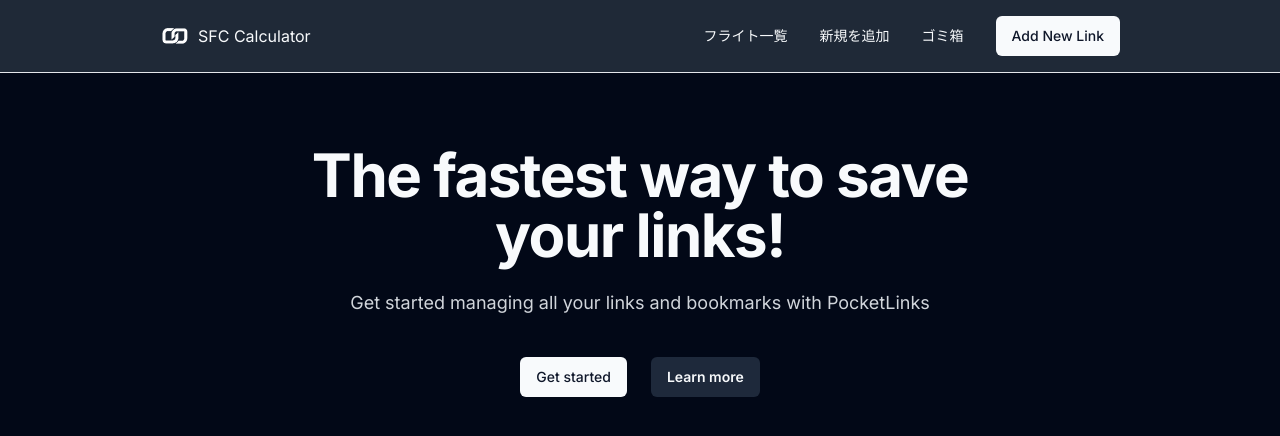
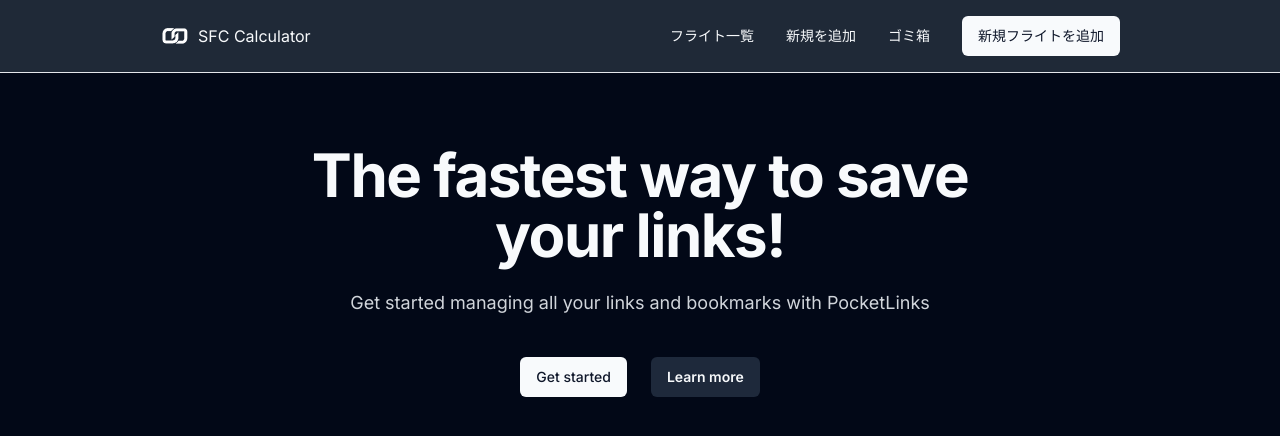
Before and after one commit to FrancineHuang/ana-sfc-calc-nextjs-ts, a Next.js app: page / in a window 1280 px wide. Shown: the top 436 px of the page. Built offline with nearby package versions, Linux system fonts and the light colour scheme.

Commit message:
ボタンの文言修正

```diff
--- a/src/app/Header.tsx
+++ b/src/app/Header.tsx
@@ -32,7 +32,7 @@ function Header() {
 						</Button>
 					</div>
 
-					<Modal button={() => <Button>Add New Link</Button>} />
+					<Modal button={() => <Button>新規フライトを追加</Button>} />
 				</div>
 			</div>
 		</div>
```
